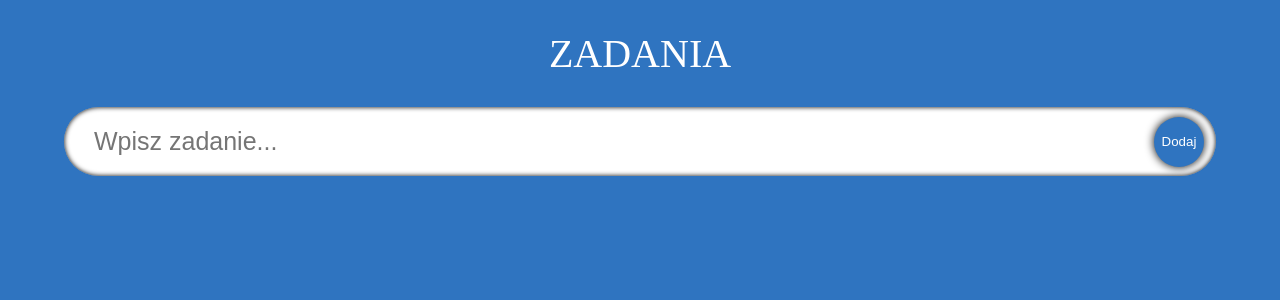
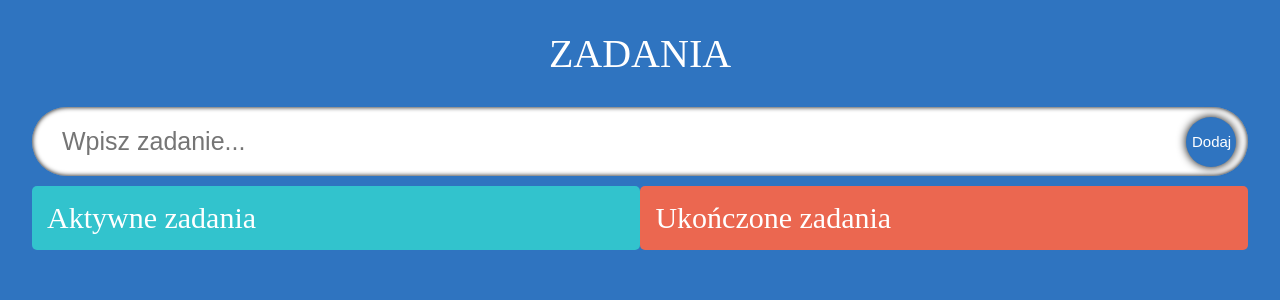
Before and after one commit to Zyar3k/ts_cra_todo, a React (Create React App) app: page / in a window 1280 px wide. Shown: the top 300 px of the page. Built offline with nearby package versions, Linux system fonts and the light colour scheme; a web font is replaced by a local one.

Commit message:
Dragable funcionality

```diff
--- a/package.json
+++ b/package.json
@@ -7,8 +7,10 @@
     "@types/jest": "27.4.0",
     "@types/node": "17.0.18",
     "@types/react": "17.0.39",
+    "@types/react-beautiful-dnd": "^13.1.2",
     "@types/react-dom": "17.0.11",
     "react": "^17.0.2",
+    "react-beautiful-dnd": "^13.1.0",
     "react-dom": "^17.0.2",
     "react-icons": "^4.3.1",
     "react-scripts": "^5.0.0",
--- a/src/App.tsx
+++ b/src/App.tsx
@@ -3,26 +3,34 @@ import "./App.css";
 import InputFiled from "./components/InputFiled";
 import TodoList from "./components/TodoList";
 import { Todo } from "./model";
+import { DragDropContext } from "react-beautiful-dnd";
 
 const App: React.FC = () => {
   const [todo, setTodo] = useState<string>("");
   const [todos, setTodos] = useState<Todo[]>([]);
+  const [completedTodos, setCompletedTodos] = useState<Todo[]>([]);
+
   const handleAdd = (e: React.FormEvent) => {
     e.preventDefault();
-
     if (todo) {
       setTodos([...todos, { id: Date.now(), todo, isDone: false }]);
       setTodo("");
     }
   };
 
-  console.log(todos);
   return (
-    <div className="App">
-      <span className="heading">Zadania</span>
-      <InputFiled todo={todo} setTodo={setTodo} handleAdd={handleAdd} />
-      <TodoList todos={todos} setTodos={setTodos} />
-    </div>
+    <DragDropContext onDragEnd={() => {}}>
+      <div className="App">
+        <span className="heading">Zadania</span>
+        <InputFiled todo={todo} setTodo={setTodo} handleAdd={handleAdd} />
+        <TodoList
+          todos={todos}
+          setTodos={setTodos}
+          completedTodos={completedTodos}
+          setCompletedTodos={setCompletedTodos}
+        />
+      </div>
+    </DragDropContext>
   );
 };
 
--- a/src/components/SingleTodo.tsx
+++ b/src/components/SingleTodo.tsx
@@ -1,18 +1,21 @@
-import React, { useState } from "react";
+import React, { useEffect, useRef, useState } from "react";
 import { Todo } from "../model";
 import { AiFillEdit, AiFillDelete } from "react-icons/ai";
 import { MdDone } from "react-icons/md";
 import "./styles.css";
+import { Draggable } from "react-beautiful-dnd";
 
 type Props = {
+  index: number;
   todo: Todo;
   todos: Todo[];
   setTodos: React.Dispatch<React.SetStateAction<Todo[]>>;
 };
 
-const SingleTodo = ({ todo, setTodos, todos }: Props) => {
+const SingleTodo = ({ index, todo, setTodos, todos }: Props) => {
   const [edit, setEdit] = useState<boolean>(false);
   const [editTodo, setEditTodo] = useState<string>(todo.todo);
+  const inputRef = useRef<HTMLInputElement>(null);
 
   const handleDone = (id: number) => {
     setTodos(
@@ -35,12 +38,23 @@ const SingleTodo = ({ todo, setTodos, todos }: Props) => {
     setEdit(false);
   };
 
-
+  useEffect(() => {
+    inputRef.current?.focus();
+  }, [edit]);
 
   return (
-    <form className="todos__single" onSubmit={(e) => handleEdit(e, todo.id)}>
+    <Draggable draggableId={todo.id.toString()} index={index}>
+      {(provided) => (
+        <form
+          className="todos__single"
+          onSubmit={(e) => handleEdit(e, todo.id)}
+          {...provided.draggableProps}
+          {...provided.dragHandleProps}
+          ref={provided.innerRef}
+        >
           {edit ? (
             <input
+              ref={inputRef}
               type="input"
               value={editTodo}
               onChange={(e) => setEditTodo(e.target.value)}
@@ -71,6 +85,8 @@ const SingleTodo = ({ todo, setTodos, todos }: Props) => {
             </span>
           </div>
         </form>
+      )}
+    </Draggable>
   );
 };
 
--- a/src/components/TodoList.tsx
+++ b/src/components/TodoList.tsx
@@ -2,15 +2,73 @@ import React from "react";
 import { Todo } from "../model";
 import SingleTodo from "./SingleTodo";
 import "./styles.css";
+import { Droppable } from "react-beautiful-dnd";
 
 interface Props {
   todos: Todo[];
   setTodos: React.Dispatch<React.SetStateAction<Todo[]>>;
+  completedTodos: Todo[];
+  setCompletedTodos: React.Dispatch<React.SetStateAction<Todo[]>>;
 }
 
-const TodoList: React.FC<Props> = ({ todos, setTodos }) => {
+const TodoList: React.FC<Props> = ({
+  todos,
+  setTodos,
+  completedTodos,
+  setCompletedTodos,
+}) => {
   return (
-    <div className="todos">
+    <div className="container">
+      <Droppable droppableId="TodosList">
+        {(provided) => (
+          <div
+            className="todos"
+            ref={provided.innerRef}
+            {...provided.droppableProps}
+          >
+            <span className="todos__heading">Aktywne zadania</span>
+            {todos.map((todo, index) => (
+              <SingleTodo
+                index={index}
+                todo={todo}
+                key={todo.id}
+                todos={todos}
+                setTodos={setTodos}
+              />
+            ))}
+            {provided.placeholder}
+          </div>
+        )}
+      </Droppable>
+      <Droppable droppableId="TodosRemove">
+        {(provided) => (
+          <div
+            className="todos remove"
+            ref={provided.innerRef}
+            {...provided.droppableProps}
+          >
+            <span className="todos__heading">Ukończone zadania</span>
+            {completedTodos.map((todo, index) => (
+              <SingleTodo
+                index={index}
+                todo={todo}
+                key={todo.id}
+                todos={completedTodos}
+                setTodos={setCompletedTodos}
+              />
+            ))}
+            {provided.placeholder}
+          </div>
+        )}
+      </Droppable>
+    </div>
+  );
+};
+
+export default TodoList;
+
+{
+  /* <div className="todos">
       {todos.map((todo) => (
         <SingleTodo
           todo={todo}
@@ -19,8 +77,5 @@ const TodoList: React.FC<Props> = ({ todos, setTodos }) => {
           setTodos={setTodos}
         />
       ))}
-    </div>
-  );
-};
-
-export default TodoList;
+    </div> */
+}
--- a/src/components/styles.css
+++ b/src/components/styles.css
@@ -1,6 +1,6 @@
 .input {
   display: flex;
-  width: 90%;
+  width: 95%;
   position: relative;
   align-items: center;
 }
@@ -16,8 +16,8 @@
 }
 
 .input__box:focus {
+  box-shadow: 0 0 10px 1000px rgba(0, 0, 0, 0.5);
   outline: none;
-  box-shadow: 0 0 10px 1000px rgba(0, 0, 0, 0.5);
 }
 
 .input__submit {
@@ -26,9 +26,9 @@
   height: 50px;
   margin: 12px;
   border-radius: 50px;
-  right: 0;
+  right: 0px;
   border: none;
-  /* font-size: 15px; */
+  font-size: 15px;
   background-color: #2f74c0;
   color: white;
   transition: 0.2s all;
@@ -44,21 +44,57 @@
   box-shadow: 0 0 5px black;
 }
 
+.container {
+  width: 95%;
+  display: flex;
+  margin-top: 10px;
+  justify-content: space-between;
+  align-items: flex-start;
+}
+
 .todos {
+  border-radius: 5px;
   display: flex;
-  justify-content: space-evenly;
-  width: 95%;
-  flex-wrap: wrap;
+  flex-direction: column;
+  width: 47.5%;
+  padding: 15px;
+  background-color: rgb(50, 195, 205);
+}
+
+.dragactive {
+  background-color: rgb(0, 221, 236);
+}
+
+.dragcomplete {
+  background-color: rgb(255, 38, 0);
+}
+
+.remove {
+  background-color: rgb(235, 103, 80);
+}
+
+.todos__heading {
+  font-size: 30px;
+  /* text-align: center; */
+  color: white;
 }
 
 .todos__single {
   display: flex;
-  width: 29.5%;
   border-radius: 5px;
   padding: 20px;
   margin-top: 15px;
   background-image: url("https://img.freepik.com/free-photo/crumpled-yellow-paper-background-close-up_60487-2390.jpg?size=626&ext=jpg");
   transition: 0.2s;
+}
+
+.drag {
+  box-shadow: 0 0 20px black;
+}
+
+.todos__single:hover {
+  box-shadow: 0 0 5px black;
+  transform: scale(1.03);
 }
 
 .todos__single--text {
@@ -67,29 +103,33 @@
   border: none;
   font-size: 20px;
 }
+
 .todos__single--text:focus {
   outline: none;
 }
 
 .icon {
   margin-left: 10px;
-  font-size: 24px;
+  font-size: 25px;
   cursor: pointer;
 }
 
-@media (max-width: 1200px) {
-  .todos__single {
-    width: 40%;
+@media (max-width: 1100px) {
+  .todos {
+    width: 45%;
   }
 }
+
 @media (max-width: 700px) {
-  .todos__single {
-    width: 100%;
-  }
   .input {
     width: 95%;
   }
+  .container {
+    width: 95%;
+    flex-direction: column;
+  }
   .todos {
     width: 95%;
+    margin-bottom: 10px;
   }
 }
--- a/src/model.ts
+++ b/src/model.ts
@@ -1,3 +1,5 @@
+// import { useReducer } from "react";
+
 export interface Todo {
   id: number;
   todo: string;
```
Also changed, not shown: 1 other file (tests, documents, lock files or other folders). Lines whose indentation alone changed are shown as unchanged.
